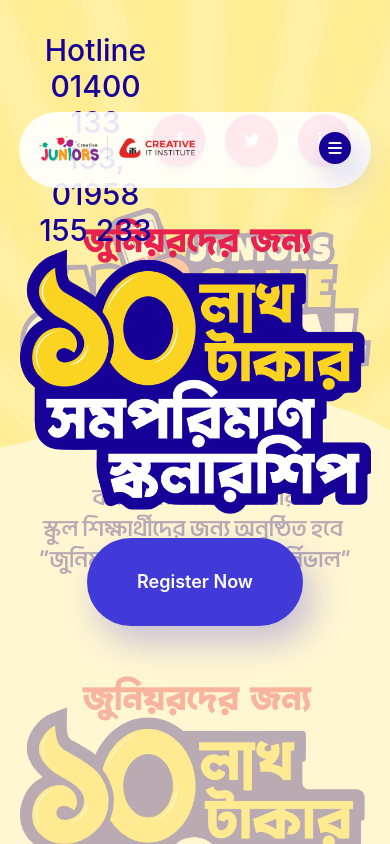
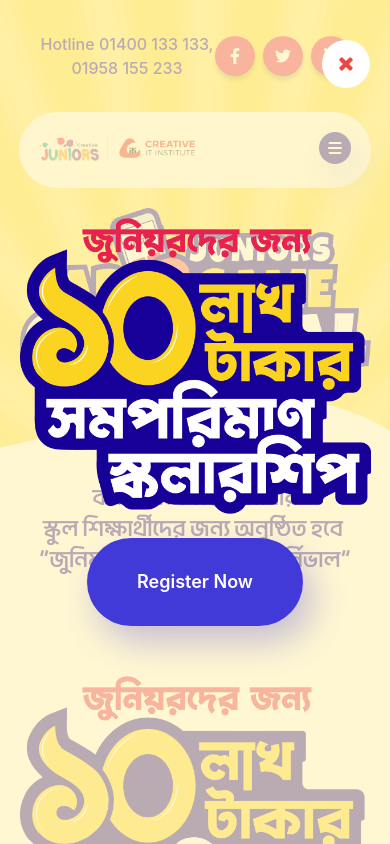
Before and after one commit to rayan2228/creativejuniors, a React (Vite) app: page / in a window 390 px wide. Both pictures are taken after a click on the element 335 px from the left and 150 px from the top of the page. Shown: the top 844 px of the page. Built offline with nearby package versions, Linux system fonts and the light colour scheme.

Commit message:
all updation done

```diff
--- a/src/components/BeforeHeader.jsx
+++ b/src/components/BeforeHeader.jsx
@@ -4,15 +4,19 @@ import { FaLinkedinIn } from "react-icons/fa";
 import Flex from "../components/layouts/Flex";
 const BeforeHeader = () => {
   return (
-    <div className="  absolute z-50 top-8 left-[50%]    w-[80vw] max-w-[1700px] header_custom_css  ">
+    <div className="  absolute z-40 top-8 left-[50%]    w-[80vw] max-w-[1700px] header_custom_css  ">
       <Flex className={"items-center justify-between"}>
-        <h4 className={"font-inter font-medium text-3xl text-primaryColor"}>
+        <h4
+          className={
+            "font-inter font-medium md:text-xl text-base lg:text-3xl text-primaryColor"
+          }
+        >
           Hotline 01400 133 133, 01958 155 233
         </h4>
-        <Flex className={"gap-x-5 items-center"}>
+        <Flex className={"lg:gap-x-5 gap-x-2 items-center"}>
           <a href="">
             <Flex
-              className="w-[53px] h-[53px] rounded-full bg-[#E8214E] justify-center items-center text-white hover:bg-[#fff] hover:text-[#99258E] transition-colors"
+              className="lg:w-[53px] lg:h-[53px] w-[40px] h-[40px] rounded-full bg-[#E8214E] justify-center items-center text-white hover:bg-[#fff] hover:text-[#99258E] transition-colors"
               style={{ boxShadow: "0px 4px 4px 0px rgba(0,0,0,0.25)" }}
             >
               <FaFacebookF />
@@ -20,7 +24,7 @@ const BeforeHeader = () => {
           </a>
           <a href="">
             <Flex
-              className="w-[53px] h-[53px] rounded-full  bg-[#E8214E] justify-center items-center text-white hover:bg-[#fff] hover:text-[#99258E] transition-colors"
+              className="lg:w-[53px] lg:h-[53px] w-[40px] h-[40px] rounded-full  bg-[#E8214E] justify-center items-center text-white hover:bg-[#fff] hover:text-[#99258E] transition-colors"
               style={{ boxShadow: "0px 4px 4px 0px rgba(0,0,0,0.25)" }}
             >
               <FaTwitter />
@@ -28,7 +32,7 @@ const BeforeHeader = () => {
           </a>
           <a href="">
             <Flex
-              className="w-[53px] h-[53px] rounded-full bg-[#E8214E] justify-center items-center text-white hover:bg-[#fff] hover:text-[#99258E] transition-colors"
+              className="lg:w-[53px] lg:h-[53px] w-[40px] h-[40px] rounded-full bg-[#E8214E] justify-center items-center text-white hover:bg-[#fff] hover:text-[#99258E] transition-colors"
               style={{ boxShadow: "0px 4px 4px 0px rgba(0,0,0,0.25)" }}
             >
               <FaLinkedinIn />
--- a/src/components/Header.jsx
+++ b/src/components/Header.jsx
@@ -11,7 +11,7 @@ const Header = () => {
   const [modalShow, setShowModal] = useState(false);
   return (
     <>
-      <header className=" bg-white/90 absolute z-50 top-28 left-[50%]  rounded-[160px]  sm:px-10 sm:py-10 p-5 w-[80vw] max-w-[1700px] header_custom_css ">
+      <header className=" bg-white/90 absolute z-40 top-28 left-[50%]  rounded-[160px]  sm:px-10 sm:py-10 p-5 w-[80vw] max-w-[1700px] header_custom_css ">
         <Flex className={"items-center  lg:w-full justify-between"}>
           <Flex className="items-center w-1/2 gap-x-5 lg:gap-x-12 ">
             <Img
@@ -24,7 +24,7 @@ const Header = () => {
           </Flex>
           <Flex className="items-center justify-end w-1/2">
             <RegisterBtn className={"hidden sm:inline-block"} />
-            <div onClick={() => setShowModal(!modalShow)}>
+            <div onClick={() => setShowModal(true)}>
               <FaBars
                 className="p-2 text-white rounded-full cursor-pointer bg-primaryColor sm:hidden "
                 style={{
@@ -33,7 +33,10 @@ const Header = () => {
               />
             </div>
             {modalShow &&
-              createPortal(<Modal />, document.querySelector("#modal"))}
+              createPortal(
+                <Modal onClose={() => setShowModal(false)} />,
+                document.querySelector("#modal")
+              )}
           </Flex>
         </Flex>
       </header>
--- a/src/components/Judge.jsx
+++ b/src/components/Judge.jsx
@@ -5,7 +5,7 @@ import Flex from "./layouts/Flex";
 const Judge = ({ src, name, degi, details, className }) => {
   return (
     <Flex
-      className={`px-3 items-center bg-[#F5F5F5] border border-gray-200 rounded-lg shadow sm:flex-row  flex-col ${className} `}
+      className={`px-3 items-center bg-[#F5F5F5] border border-gray-200 rounded-lg shadow sm:flex-row w-full  flex-col ${className} `}
     >
       <Img
         className="object-cover w-full rounded-t-lg h-96 md:h-auto md:w-48 md:rounded-none md:rounded-s-lg"
--- a/src/components/Judgepanel.jsx
+++ b/src/components/Judgepanel.jsx
@@ -26,13 +26,13 @@ const Judgepanel = () => {
           কোডিং থেকে শুরু  করে রোবটিক্স সব ক্ষেত্রেই শিশুদের সাফল্যের গল্প
           প্রায়ই আমরা শুনে থাকি। তাই এই দ্রুত গতির জীবনে এগিয়ে যেতে হলে
           প্রস্তুতি নিতে হবে আগে থেকেই।`}
-            className={"py-2"}
+            className={"py-2 lg:w-auto"}
           />
         </Flex>
         <h2 className="text-center text-primaryColor font-banglaSemiBold lg:text-heading my-[100px] text-4xl">
           এডভাইজার
         </h2>
-        <Flex className="flex-wrap mb-6 gap-x-8 gap-y-10">
+        <Flex className="flex-wrap justify-around mb-6 xl:gap-x-8 gap-y-10">
           <Judge
             src={coo}
             name={"Zia Uddin Mahmud"}
@@ -78,7 +78,7 @@ const Judgepanel = () => {
             src={consultants}
             name={"Mehjabin Badhon"}
             degi={"Consultant, Creative Business Group"}
-            className={"py-2"}
+            className={"py-2 lg:w-auto"}
           />
         </Flex>
       </Container>
--- a/src/components/Sponsers.jsx
+++ b/src/components/Sponsers.jsx
@@ -6,7 +6,7 @@ import surfuexecl from "../assets/surfuexecl.png";
 import innovation from "../assets/innovation.png";
 import somoy from "../assets/somoy.png";
 import engcouncil from "../assets/engcouncil.png";
-import bdapps from "../assets/bdapps.png";
+import bdapplogo from "../assets/bdapplogo.png";
 import Container from "./layouts/Container";
 const Sponsers = () => {
   return (
@@ -42,7 +42,7 @@ const Sponsers = () => {
                 <Img src={engcouncil} />
               </div>
               <div>
-                <Img src={bdapps} />
+                <Img src={bdapplogo} />
               </div>
             </Flex>
           </div>
--- a/src/components/modal/Modal.jsx
+++ b/src/components/modal/Modal.jsx
@@ -2,10 +2,14 @@ import aboutImg from "../../assets/about.png";
 import Flex from "../layouts/Flex";
 import Img from "../layouts/Img";
 import RegisterBtn from "../layouts/RegisterBtn";
-
-const Modal = () => {
+import { ImCross } from "react-icons/im";
+const Modal = ({ onClose }) => {
   return (
     <Flex className="fixed top-0 left-0 bg-[rgb(255,244,191,0.7)] w-full h-screen z-40 flex-col gap-y-5 justify-center items-center">
+      <ImCross
+        className="absolute p-4 text-red-500 bg-white rounded-full cursor-pointer right-5 top-10"
+        onClick={onClose}
+      />
       <Img src={aboutImg} alt={aboutImg} className={"w-[90vw]"} />
       <RegisterBtn />
     </Flex>
```
Also changed, not shown: src/assets/bdapplogo.png (added).
